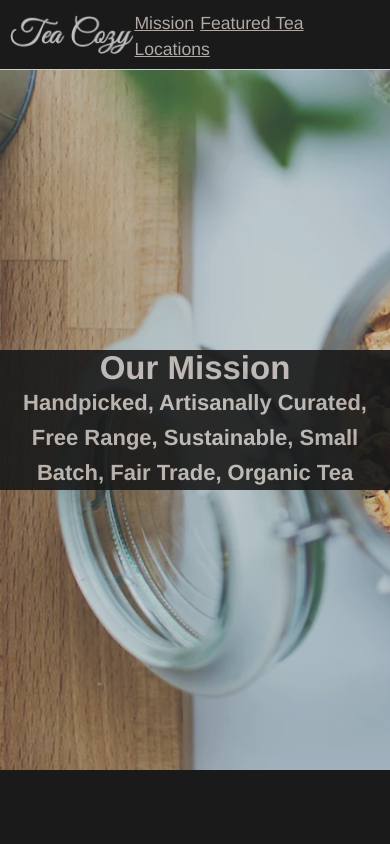
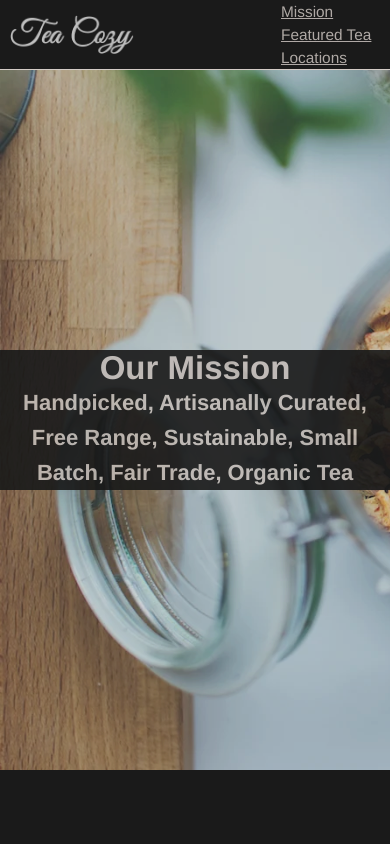
Before and after one commit to chibike460/chibike460.github.io, a plain HTML site: page tea-cozy/index.html in a window 390 px wide. Shown: the top 844 px of the page. Drawn offline with Linux system fonts and the light colour scheme.

```diff
--- a/tea-cozy/resources/css/stylesheet.css
+++ b/tea-cozy/resources/css/stylesheet.css
@@ -267,8 +267,14 @@
     .logo {
         height: 1.8rem;
     }
+    header nav {
+        display: flex;
+        flex-direction: column;
+        line-height: 1.05rem;
+    }
     header a {
-        font-size: 0.8rem;
+        width: 4.5rem;
+        font-size: 0.7rem;
     }
     #mission {
         display: flex;
```
